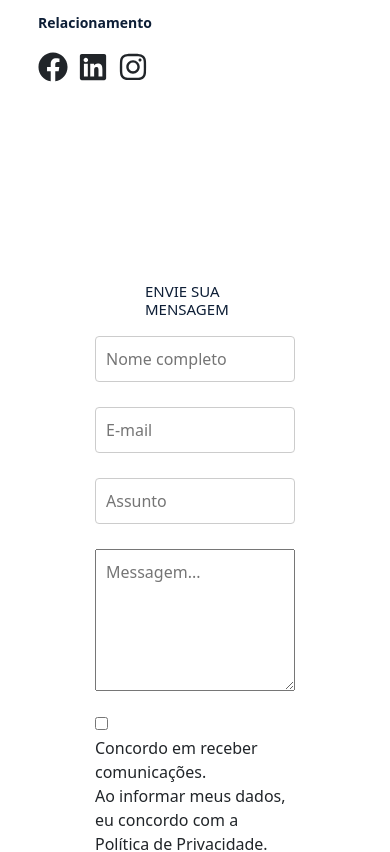
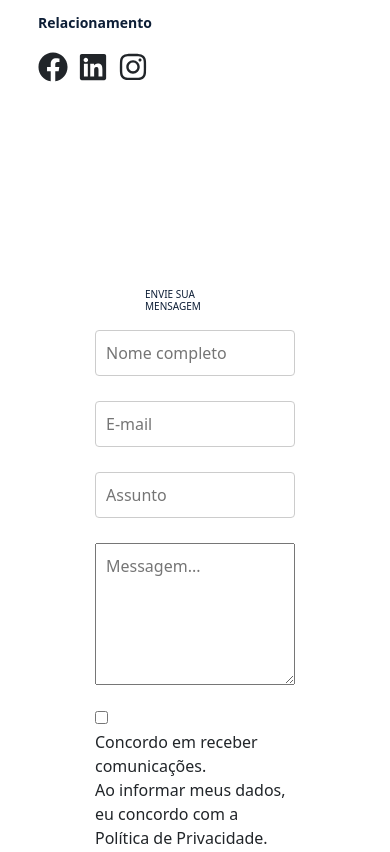
Before and after one commit to Marcos-Gabriell/Projeto-web-react, a React (Create React App) app: page /contato in a window 390 px wide. Shown: the part 680-1532 px from the top of the page. Built offline with nearby package versions, Linux system fonts and the light colour scheme.

Commit message:
probelma na tela de contato

```diff
--- a/src/paginacontato.css
+++ b/src/paginacontato.css
@@ -90,8 +90,10 @@
   display: flex;
   justify-content: center;
   align-items: center;
-  height:  110vh;
+  height: 110vh;
   padding: 75px;
+  max-width: 100%;
+  box-sizing: border-box;
 }
 
 .formulario-container form {
@@ -143,3 +145,9 @@
   background-color: #012657;
   color: aliceblue;
 }
+
+@media screen and (max-width: 768px) {
+  .formulario-container h1 {
+    font-size: 10px;
+  }
+}
```
